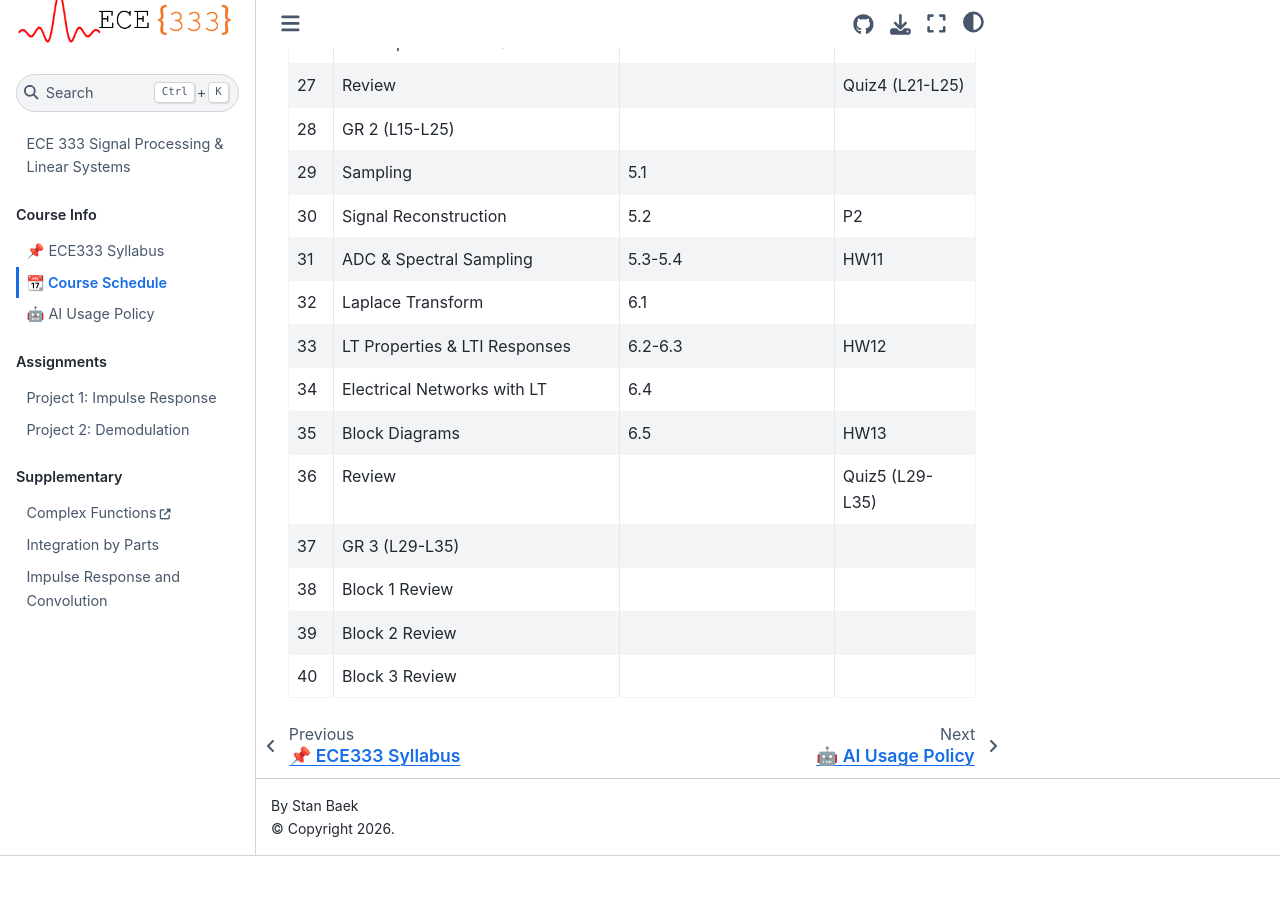
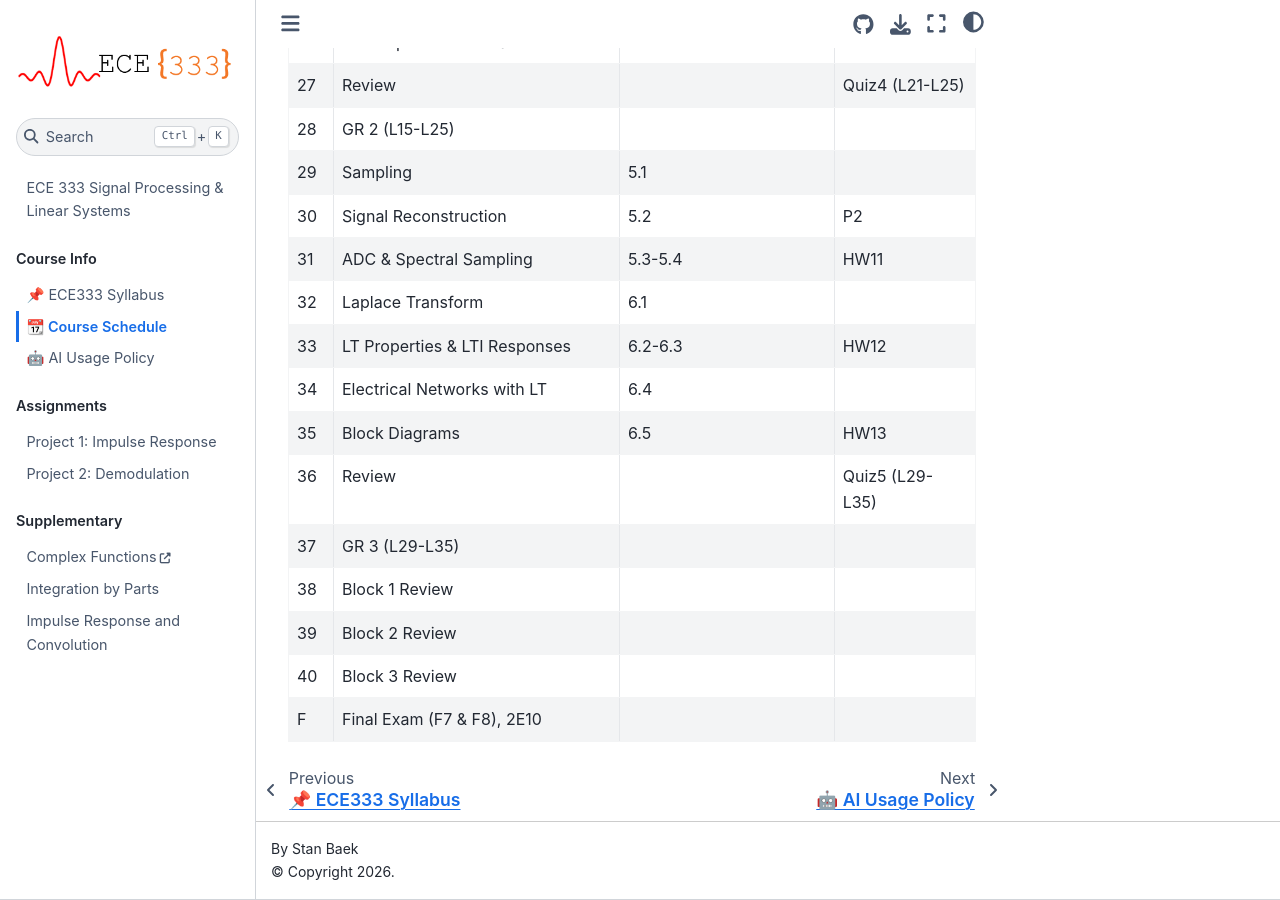
Before and after one commit to USAFA-ECE/ece333, a Jupyter Book: the page built from book/schedule.md, in a window 1280 px wide and 900 px high, scrolled down 1433 px. Built offline with Jupyter Book 1.0.4 settings and Sphinx 7.4.7 and the Sphinx Book theme 1.1.4, drawn with Linux system fonts in a browser that asks for light colours; before the commit the page ends 2289 px from its top, so only the background shows below that.

Commit message:
Added final exam schedule

```diff
--- a/book/schedule.md
+++ b/book/schedule.md
@@ -48,3 +48,4 @@ This schedule is subject to change as appropriate.
 |38 | Block 1 Review                    |                  |                 |
 |39 | Block 2 Review                    |                  |                 |
 |40 | Block 3 Review                    |                  |                 |
+|F  | Final Exam (F7 & F8), 2E10        |                  |                 |
```
